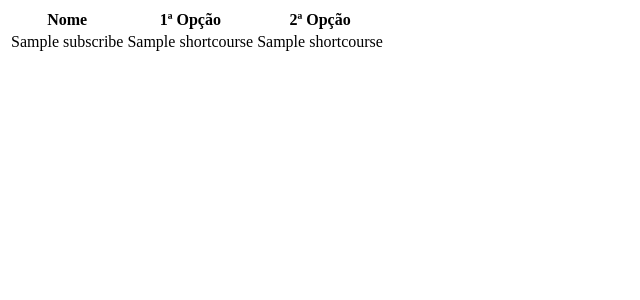
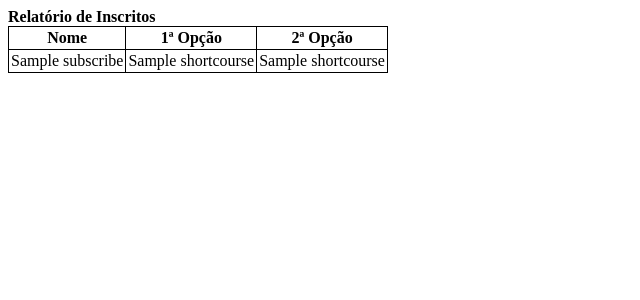
Before and after one commit to hermancaldara/terceira_semana_engenharia, a Django app: template subscribe/templates/report.html in a window 1280 px wide. Shown: the top 300 px of the page, without its empty margins (0-640 px from the left). Run offline with Django 3.2, Linux system fonts and the light colour scheme; the template is opened without the code that fills it: values that come from a table or form of the project are taken from there, others are empty; tables that the repository leaves empty hold one stand-in row (values such as "Sample post").

Commit message:
Added some style to subscribe report; Added a lot of informations in subscribe page

```diff
--- /dev/null
+++ b/site_media/style/report.css
@@ -0,0 +1,22 @@
+table {
+    border: 1px solid;
+    border-collapse: collapse;
+}
+
+th {
+    text-align: center;
+    padding: 2px;
+}
+
+td {
+    padding: 2px;
+}
+
+th, tr, td {
+    border: 1px solid;
+}
+
+#title {
+    font-size: 16px;
+    font-weight: bold;
+}
--- a/site_media/style/subscribe.css
+++ b/site_media/style/subscribe.css
@@ -23,3 +23,8 @@ label {
     width: 300px;
     text-align: right;
 }
+
+#infos {
+    font-weight: bold;
+    margin-left: 40px;
+}
--- a/subscribe/templates/report.html
+++ b/subscribe/templates/report.html
@@ -1,3 +1,7 @@
+<link rel="stylesheet" type="text/css" href="{{ MEDIA_URL }}/style/report.css"/>
+<div id="title">
+    Relat&oacute;rio de Inscritos
+</div>
 <table>
     <th>
         Nome
```
Also changed, not shown: subscribe/templates/subscribe.html (+17 -0 lines).
